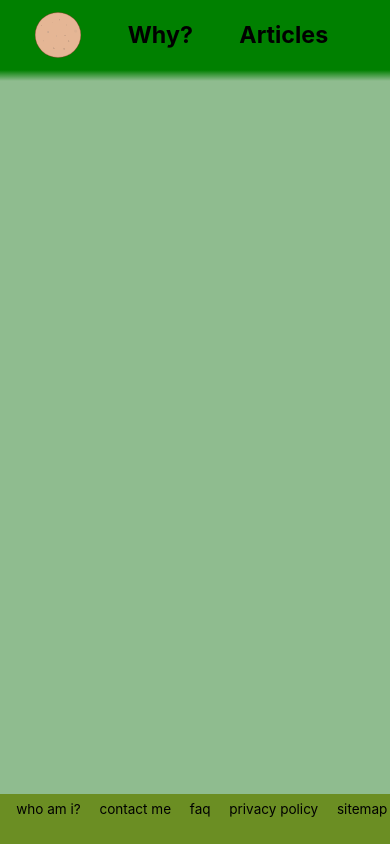
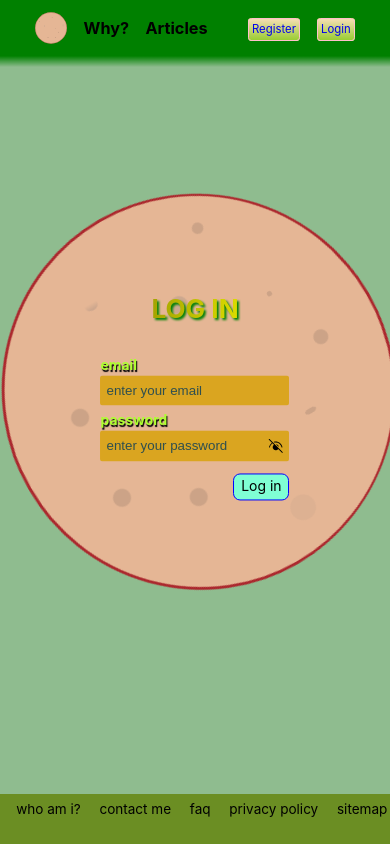
Before and after one commit to CSnackerman/blogologna, a Nuxt app: page /login in a window 390 px wide. Built offline with nearby package versions, Linux system fonts and the light colour scheme; no server answers.

Commit message:
create register page & add some media queries

```diff
--- a/components/NavigationHeader.vue
+++ b/components/NavigationHeader.vue
@@ -1,5 +1,9 @@
 <template>
   <nav>
+    <div
+      class="links"
+      style="margin-right: 1em"
+    >
       <NuxtLink to="/">
         <img
           alt="Bologna"
@@ -11,6 +15,11 @@
       </NuxtLink>
       <NuxtLink to="/why">Why?</NuxtLink>
       <NuxtLink to="/articles">Articles</NuxtLink>
+    </div>
+    <div class="links account">
+      <RegisterLoginLink button-type="register" />
+      <RegisterLoginLink button-type="login" />
+    </div>
   </nav>
 </template>
 
@@ -19,8 +28,22 @@
 <style scoped lang="scss">
   nav {
     display: flex;
+    justify-content: space-between;
     align-items: center;
-    gap: 2em;
+    max-width: 100%;
+  }
+
+  .links {
+    display: flex;
+    align-items: center;
+    flex-wrap: nowrap;
+    gap: 1em;
+  }
+
+  @media only screen and (max-width: 600px) {
+    .links {
+      font-size: 0.7em;
+    }
   }
 
   @mixin on-hover($scale-max) {
--- /dev/null
+++ b/components/RegisterLoginLink.vue
@@ -0,0 +1,47 @@
+<template>
+  <div class="register-login-btn">
+    <NuxtLink
+      v-if="$props.buttonType === 'login'"
+      class="login"
+      to="/login"
+    >
+      Login
+    </NuxtLink>
+
+    <NuxtLink
+      v-else
+      class="register"
+      to="/register"
+    >
+      Register
+    </NuxtLink>
+  </div>
+</template>
+
+<script setup lang="ts">
+  export type LoginOrRegister = 'login' | 'register';
+
+  defineProps<{
+    buttonType: LoginOrRegister;
+  }>();
+</script>
+
+<style scoped lang="scss">
+  a {
+    font-size: 0.7em;
+    font-weight: normal;
+    text-decoration: none;
+    // border: 1px solid black;
+    background-image: linear-gradient(to top, yellowgreen, wheat);
+    padding: 0.3em;
+    border-radius: 0.3em;
+    border: 1px solid pink;
+    &:hover {
+      background-image: linear-gradient(to right, yellowgreen, yellow);
+    }
+
+    &:visited {
+      color: unset;
+    }
+  }
+</style>
--- a/layouts/default.vue
+++ b/layouts/default.vue
@@ -29,6 +29,13 @@
     padding-top: 0;
   }
 
+  @media only screen and (max-width: 600px) {
+    main {
+      font-size: 0.9em;
+      padding: 0.2em 0.5em;
+    }
+  }
+
   .nav-header {
     z-index: 10;
     margin-bottom: 2em;
--- a/nuxt.config.ts
+++ b/nuxt.config.ts
@@ -6,10 +6,14 @@ export default defineNuxtConfig({
     '@nuxt/test-utils/module',
     '@nuxt/eslint',
     '@nuxtjs/supabase',
+    'nuxt-icon',
   ],
   devtools: { enabled: false },
   css: ['~/assets/styles/base.scss'],
   imports: {
     dirs: ['types'],
   },
+  supabase: {
+    redirect: false,
+  }
 });
--- a/package.json
+++ b/package.json
@@ -16,6 +16,7 @@
     "tidy": "npm run format && npm run lint:fix"
   },
   "dependencies": {
+    "@nuxtjs/supabase": "^1.2.2",
     "nuxt": "^3.11.2",
     "vue": "^3.4.27",
     "vue-router": "^4.3.2"
@@ -25,6 +26,7 @@
     "@nuxt/test-utils": "^3.13.1",
     "@vue/test-utils": "^2.4.6",
     "happy-dom": "^14.12.0",
+    "nuxt-icon": "^0.6.10",
     "prettier": "^3.3.0",
     "sass": "^1.77.4",
     "vitest": "^1.6.0"
--- /dev/null
+++ b/pages/login.vue
@@ -0,0 +1,268 @@
+<template>
+  <div class="login-page">
+    <form id="login-form">
+      <span class="title">LOG IN</span>
+      <div :class="errorClass">{{ error }}</div>
+      <div class="email-container">
+        <label
+          for="email-input"
+          :class="{ pulsing: isEmailFocused }"
+        >
+          email
+        </label>
+        <input
+          id="email-input"
+          v-model="email"
+          type="email"
+          placeholder="enter your email"
+          @focus="isEmailFocused = true"
+          @focusout="isEmailFocused = false"
+        />
+      </div>
+      <div class="password-container">
+        <label
+          for="password-label"
+          :class="{ pulsing: isPasswordFocused }"
+        >
+          password
+        </label>
+        <div class="password-input-container">
+          <input
+            id="password-input"
+            ref="passwordInput"
+            v-model="password"
+            :type="isPasswordVisible === true ? 'text' : 'password'"
+            placeholder="enter your password"
+            @focus="isPasswordFocused = true"
+            @focusout="isPasswordFocused = false"
+          />
+          <button
+            id="eyeball"
+            @click.prevent="togglePasswordVisible"
+          >
+            <Icon
+              v-if="isPasswordVisible"
+              name="fluent:eye-20-filled"
+            />
+            <Icon
+              v-else
+              name="fluent:eye-hide-20-filled"
+            />
+          </button>
+        </div>
+        <div class="login-btn-container">
+          <button
+            class="login-btn"
+            @click.prevent="login"
+          >
+            Log in
+          </button>
+        </div>
+      </div>
+    </form>
+  </div>
+</template>
+
+<script setup lang="ts">
+  // state refs
+  const email = ref<string>('');
+  const password = ref<string>('');
+  const isPasswordVisible = ref<boolean>(false);
+  const isEmailFocused = ref<boolean>(false);
+  const isPasswordFocused = ref<boolean>(false);
+  const error = ref<string | null>(null);
+
+  // element refs
+  const passwordInput = ref<HTMLInputElement>();
+
+  // computed styles
+  const errorClass = computed(() => ({
+    error: true,
+    hidden: error.value === null,
+  }));
+
+  function login() {
+    try {
+      const issues = [];
+      if (email.value.length === 0 || !isValidEmail(email.value)) {
+        issues.push('invalid email');
+      }
+      if (password.value.length < 10) {
+        issues.push('password requires 10 characters');
+      }
+
+      if (issues.length > 0) {
+        throw createError(issues.join(' & '));
+      } else {
+        error.value = null;
+      }
+    } catch (err) {
+      if (err instanceof Error) {
+        const message = err.message.replace(/Error: /g, '');
+        error.value = message;
+      }
+    }
+  }
+
+  function togglePasswordVisible() {
+    isPasswordVisible.value = !isPasswordVisible.value;
+  }
+</script>
+
+<style scoped lang="scss">
+  @keyframes spin {
+    to {
+      transform: translate(-25%, -25%) rotate(360deg);
+    }
+    from {
+      transform: translate(-25%, -25%) rotate(0deg);
+    }
+  }
+
+  @keyframes pulse {
+    to {
+      transform: scale(1.1);
+    }
+  }
+
+  .login-page {
+    display: flex;
+    justify-content: center;
+    align-items: center;
+    position: fixed;
+    left: 50%;
+    top: 50%;
+    transform: translate(-50%, -50%);
+    max-width: min-content;
+    // padding: 1em;
+  }
+
+  .login-page::after {
+    content: '';
+    position: absolute;
+    background-image: url('~/assets/svg/logo.svg');
+    background-repeat: no-repeat;
+    padding: 3em;
+    width: 150%;
+    aspect-ratio: 1/1;
+    border-radius: 100%;
+    top: 0;
+    left: 0;
+    z-index: -10;
+
+    animation: spin 30s linear infinite;
+  }
+
+  .title {
+    position: relative;
+    text-align: center;
+    font-weight: bold;
+    font-size: 1.5em;
+    color: transparent;
+    background-clip: text;
+    background-image: linear-gradient(to right, olive, yellow);
+    filter: drop-shadow(2px 2px 1px green);
+  }
+
+  #login-form {
+    display: flex;
+    flex-direction: column;
+    margin-bottom: 2em;
+
+    & > div {
+      display: flex;
+      flex-direction: column;
+      max-width: fit-content;
+      padding: 0.2em;
+    }
+  }
+
+  label {
+    user-select: none;
+    font-size: 0.8em;
+    font-weight: bold;
+    color: greenyellow;
+    text-shadow: black 1px 2px 1px;
+    margin-bottom: 2px;
+  }
+
+  input[type='email'],
+  input[type='password'],
+  input[type='text'] {
+    height: 1.4em;
+    padding: 0.3em;
+    background-color: goldenrod;
+    border: 2px solid transparent;
+    border-radius: 0.2em;
+    transition: all 300ms ease-in-out;
+
+    &::placeholder {
+      color: darkslategray;
+    }
+
+    &:focus {
+      border: 2px solid pink;
+      outline: none;
+    }
+  }
+
+  .pulsing {
+    transform-origin: bottom left;
+    animation: pulse 300ms ease-in-out infinite alternate;
+  }
+
+  #eyeball {
+    all: unset;
+    display: grid;
+    place-content: center;
+    position: absolute;
+    right: 0;
+    bottom: 50%;
+    padding: 5px;
+    cursor: pointer;
+    transform: translateY(50%);
+  }
+
+  .password-container {
+    width: fit-content;
+  }
+
+  .password-input-container {
+    position: relative;
+  }
+
+  .login-btn-container {
+    display: flex;
+    justify-content: end;
+    padding: 0.7em;
+    padding-right: 0;
+  }
+
+  .login-btn {
+    all: unset;
+    font-size: 0.8em;
+    padding: 0.3em 0.5em;
+    width: fit-content;
+    background-color: aquamarine;
+    border: 1px solid blue;
+    border-radius: 0.5em;
+    cursor: pointer;
+  }
+
+  .error {
+    height: 2em;
+    max-width: min-content;
+    font-size: 0.7em;
+    text-align: end;
+    color: red;
+    text-shadow: 0px 1px 1px black;
+    text-decoration: dashed underline;
+    text-decoration-thickness: 1px;
+    text-decoration-color: red;
+    text-underline-offset: 3px;
+  }
+
+  .hidden {
+    opacity: 0;
+  }
+</style>
--- /dev/null
+++ b/pages/register.vue
@@ -0,0 +1,7 @@
+<template>
+  <div class="register-page">Register</div>
+</template>
+
+<script setup lang="ts"></script>
+
+<style scoped lang="scss"></style>
--- /dev/null
+++ b/utils/email.ts
@@ -0,0 +1,4 @@
+export function isValidEmail(email: string) {
+  const emailRegex = /^[a-zA-Z0-9._%+-]+@[a-zA-Z0-9.-]+\.[a-zA-Z]{2,}$/; // chatgpt
+  return emailRegex.test(email);
+}
```
Also changed, not shown: 1 other file (tests, documents, lock files or other folders). Lines whose indentation alone changed are shown as unchanged.
